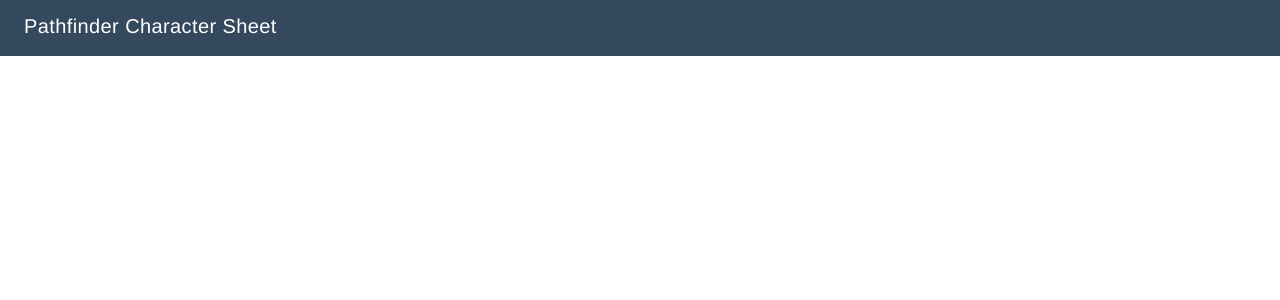
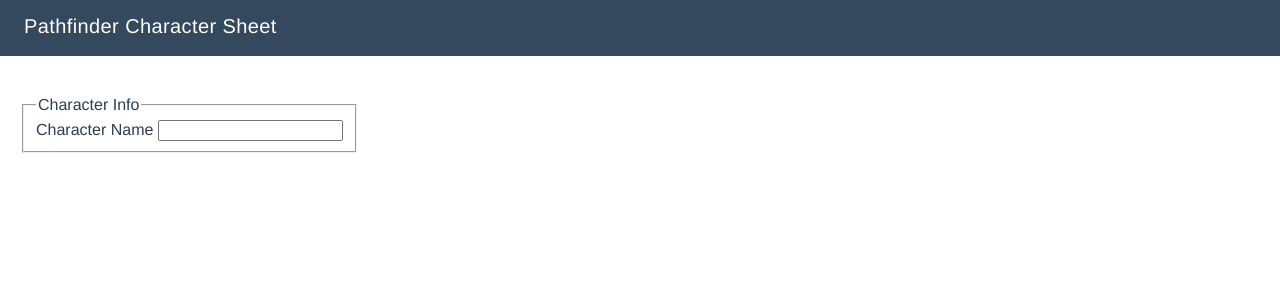
Before and after one commit to Headwiki/pathfinder-character-sheet, a Vue app in the folder client/: page /#/character/new in a window 1280 px wide. Before the commit this address led to /#/. Shown: the top 300 px of the page. Built offline with nearby package versions, Linux system fonts and the light colour scheme.

Commit message:
NewCharacter base

```diff
--- a/client/src/App.vue
+++ b/client/src/App.vue
@@ -28,8 +28,9 @@
 }
 
 main {
-  text-align: center;
+  text-align: left;
   margin-top: 40px;
+  padding-left: 20px;
 }
 
 header {
--- /dev/null
+++ b/client/src/components/NewCharacter.vue
@@ -0,0 +1,32 @@
+<template>
+  <form action="">
+    <fieldset>
+      <legend>Character Info</legend>
+      <label for="characterName">Character Name</label>
+      <input type="text" name="characterName" id="characterName">
+    </fieldset>
+  </form>
+</template>
+<script>
+export default {
+  name: 'newCharacter',
+  data: () => {
+    return ({})
+  },
+  mounted () {
+
+  },
+  methods: {
+
+  }
+}
+</script>
+<style>
+  fieldset {
+    display: inline-block;
+  }
+
+  label {
+    margin-right: 5px;
+  }
+</style>
--- a/client/src/router/index.js
+++ b/client/src/router/index.js
@@ -1,6 +1,7 @@
 import Vue from 'vue'
 import Router from 'vue-router'
 import Character from '@/components/Character'
+import NewCharacter from '@/components/NewCharacter'
 
 Vue.use(Router)
 
@@ -10,6 +11,10 @@
       path: '/character',
       name: 'character',
       component: Character
+    }, {
+      path: '/character/new',
+      name: 'newCharacter',
+      component: NewCharacter
     }
   ]
 })
```
